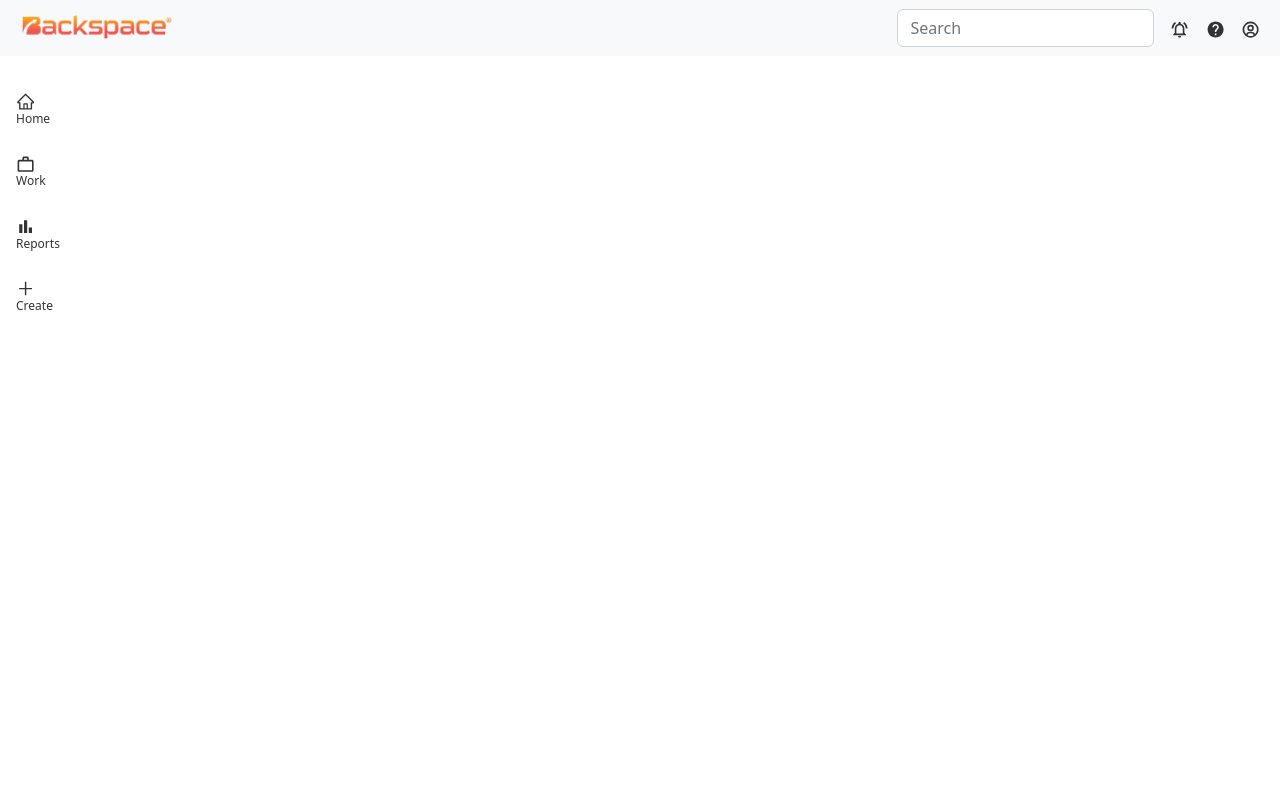
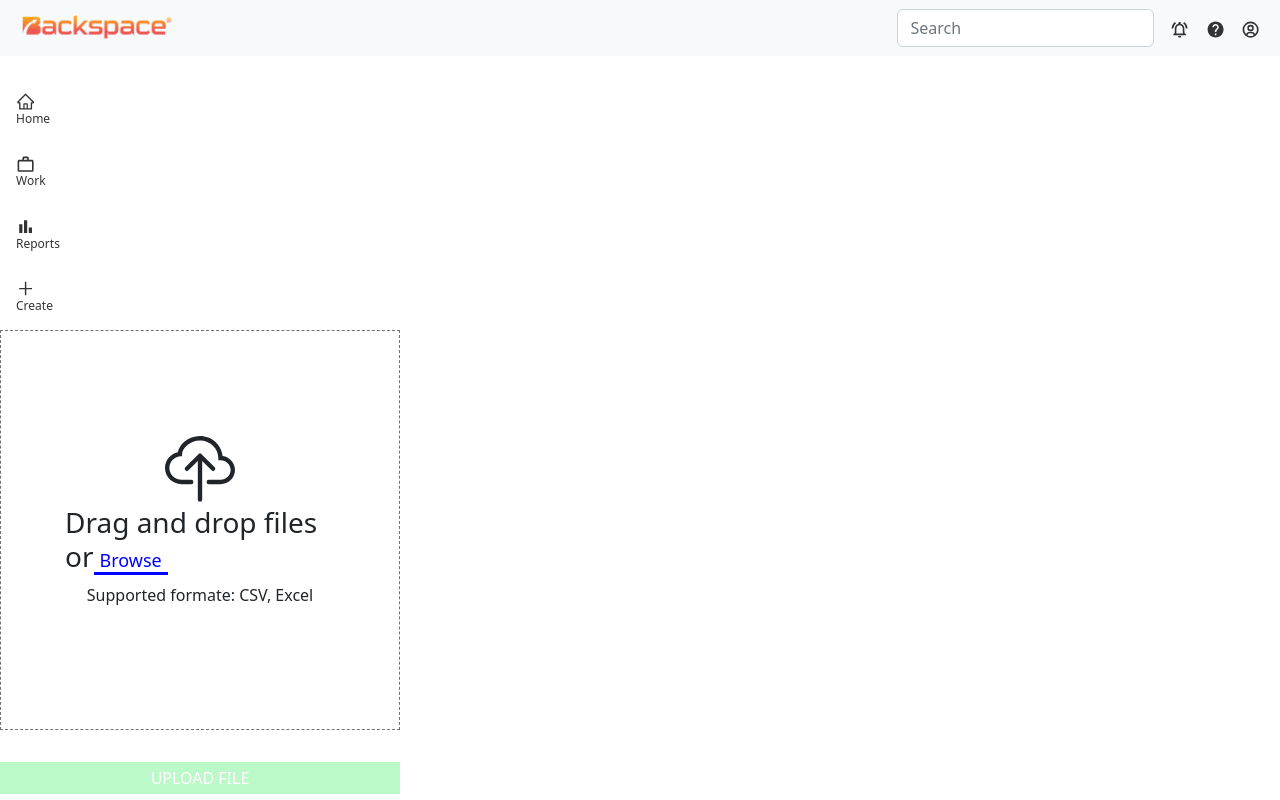
Before and after one commit to Sreemathi-P/Dashboard-Task, a React (Create React App) app: page /create in a window 1280 px wide. Built offline with nearby package versions, Linux system fonts and the light colour scheme.

Commit message:
added upload file

```diff
--- a/src/App.js
+++ b/src/App.js
@@ -5,15 +5,16 @@ import 'bootstrap/dist/css/bootstrap.min.css';
 import {BrowserRouter, Routes, Route} from 'react-router-dom';
 import SideBarnew from './SideBarnew';
 import Login from './Login';
+import Home from './Home';
+import DragDropFiles from './DragDropFiles';
 function App() {
   return (
    <>
    <BrowserRouter>
-   <Header />
-   <SideBarnew/>
    <Routes>
-    <Route path='/' element={<Table />}/>
-    {/* <Route path='/login' element={<Login />}/> */}
+    <Route path='/' element={<Login />}/>
+    <Route path='/home' element={<Home />}/>
+    <Route path='/create' element={<DragDropFiles />}/>
    </Routes>
    </BrowserRouter>
    </>
--- /dev/null
+++ b/src/DragDropFiles.css
@@ -0,0 +1,64 @@
+.upload {
+    display: flex;
+    flex-direction: column;
+    align-items: center;
+    justify-content: center;
+    width: 30rem;
+    height: 5rem;
+    margin-left: 25rem;
+  }
+
+  .dropzone {
+    display: flex;
+    flex-direction: column;
+    justify-content: center;
+    align-items: center;
+    height: 25rem;
+    width: 25rem;
+    border: 1px dashed rgb(117, 112, 112);
+    padding: 4rem;
+  }
+
+  /* .active {
+    background-color: #5f5959;
+  } */
+
+  .browse-button {
+    /* padding: 1rem;
+    margin: 1rem; */
+    font-size: large;
+    background-color: white;
+    border: white;
+    border-bottom: 3px solid blue;
+    color: blue;
+    cursor: pointer;
+    /* border: white; */
+    /* rgb(33, 33, 86) */
+  }
+
+  .dis-button{
+    margin-top: 2rem;
+    width: 25rem;
+    height: 2rem;
+    background-color: rgb(187, 249, 200);
+    border: rgb(187, 249, 200);
+    color: white;
+  }
+
+  .enable-button{
+    width: 12rem;
+    margin-top: 2rem;
+    height: 2rem;
+    background-color: rgb(96, 211, 121);
+    border: rgb(96, 211, 121);
+    color: white;
+    margin-left: 1rem;
+  }
+
+  .enable-button-danger{
+    width: 12rem;
+    margin-top: 2rem;
+    height: 2rem;
+    background-color: rgb(255, 67, 67);
+    border: rgb(255, 67, 67);
+  }
--- /dev/null
+++ b/src/DragDropFiles.js
@@ -0,0 +1,71 @@
+import { useState, useRef } from "react";
+import { BsCloudUpload } from "react-icons/bs";
+import './DragDropFiles.css';
+import Header from "./header";
+import SideBarnew from "./SideBarnew";
+
+const DragDropFiles = () => {
+    const [files, setFiles] = useState(null);
+    const inputRef = useRef();
+
+    const handleDragOver = (event) => {
+        event.preventDefault();
+    };
+
+    const handleDrop = (event) => {
+        event.preventDefault();
+        setFiles(event.dataTransfer.files)
+    };
+
+    // send files to the server
+    const handleUpload = () => {
+        const formData = new FormData();
+        formData.append("Files", files);
+        console.log(formData.getAll())
+    };
+
+    return (
+        <>
+            <Header />
+            <div>
+                <SideBarnew/>
+                            <div
+                                className="dropzone"
+                                onDragOver={handleDragOver}
+                                onDrop={handleDrop}
+                            >
+                                <BsCloudUpload className="upload-icon" size={70} />
+                                <h3>Drag and drop files or
+                                    <input
+                                        type="file"
+                                        multiple
+                                        onChange={(event) => setFiles(event.target.files)}
+                                        hidden
+                                        accept=".csv, application/vnd.ms-excel, application/vnd.openxmlformats-officedocument.spreadsheetml.sheet"
+                                        ref={inputRef}
+                                    />
+                                    <button className="browse-button" onClick={() => inputRef.current.click()}>Browse</button>
+                                </h3>
+                                <p>Supported formate: CSV, Excel</p>
+                            </div>
+                            {
+                                !files && <>
+                                    <div className="actions">
+                                        <button type="button" className="dis-button" onClick={handleUpload} disabled>UPLOAD FILE</button>
+                                    </div>
+                                </>
+                            }
+                            {
+                                files && <>
+                                    <div className="actions">
+                                        <button className="enable-button-danger" onClick={() => { setFiles(null); window.location.reload(true) }}>Cancel</button>
+                                        <button type="button" className="enable-button" onClick={handleUpload} >Upload</button>
+                                    </div>
+                                </>
+                            }
+                        </div>
+        </>
+    );
+};
+
+export default DragDropFiles;
--- /dev/null
+++ b/src/Home.js
@@ -0,0 +1,16 @@
+import React from 'react';
+import Header from './header';
+import SideBarnew from './SideBarnew';
+import Table from './Table';
+
+function Home(){
+    return(
+        <>
+        <Header />
+        <SideBarnew />
+        <Table />
+        </>
+    )
+}
+
+export default Home
--- a/src/Login.css
+++ b/src/Login.css
@@ -15,12 +15,12 @@
     box-sizing: border-box;
 
 }
-form .container{
+form .container-l{
     position: relative;
     margin: 20px 0;
 }
 
-.container input{
+.container-l input{
     width:100%;
     padding: 0 4px;
     height: 38px;
@@ -34,7 +34,7 @@ form .container{
     /* position: relative; */
 }
 
-button{
+.login-button{
     width:93%;
     margin-left: 12px;
     padding: 0 5px;
--- a/src/Login.js
+++ b/src/Login.js
@@ -2,27 +2,43 @@ import './Login.css';
 import lg from './backspaceLogo.png';
 import {MdMail}  from 'react-icons/md';
 import {FaKey} from 'react-icons/fa';
+import { useNavigate } from 'react-router-dom';
+import { useRef } from 'react';
+
 function Login() {
+    const email = useRef()
+    const password = useRef()
+    const navigate = useNavigate()
+    const getEmail = localStorage.getItem("emailData")
+    const handleSubmit = () => {
+        if(email.current.value == "admin@gmail.com" && password.current.value == "12345"){
+            localStorage.setItem("emailData", "admin@gmail.com")
+            localStorage.setItem("passwordData", "12345")
+            navigate("/home")
+        } else{
+            alert("Email or Password is incorrect");
+        }
+    }
     return (
         <>
             <div className='form-head' >
-                <form>
+                <form onSubmit={handleSubmit}>
                     <div className='logo-l'>
                         <img src={lg} className='img-l' alt="Brand Logo" />
                     </div>
                     <div className='input-body'>
-                        <div class="container">
+                        <div class="container-l">
                             {/* <label style={{display:"block"}}>Email address</label>     */}
                             <MdMail className='login-icon'/>
-                            <input type="email" className="form-container" placeholder='Enter mailID'></input>
+                            <input type="email" className="form-container" placeholder='Enter mailID' ref={email}></input>
                         </div>
-                        <div class="container">
+                        <div class="container-l">
                             {/* <label style={{display:"block"}}>Password</label> */}
                             <FaKey className='login-icon'/>
-                            <input type="password" className="form-container" placeholder='Enter password' ></input>
+                            <input type="password" className="form-container" placeholder='Enter password' ref={password} ></input>
                         </div>
 
-                        <button type="submit" >Submit</button>
+                        <button className='login-button' type="submit" >Submit</button>
                     </div>
                 </form>
             </div>
```
Also changed, not shown: 1 other file (tests, documents, lock files or other folders).
